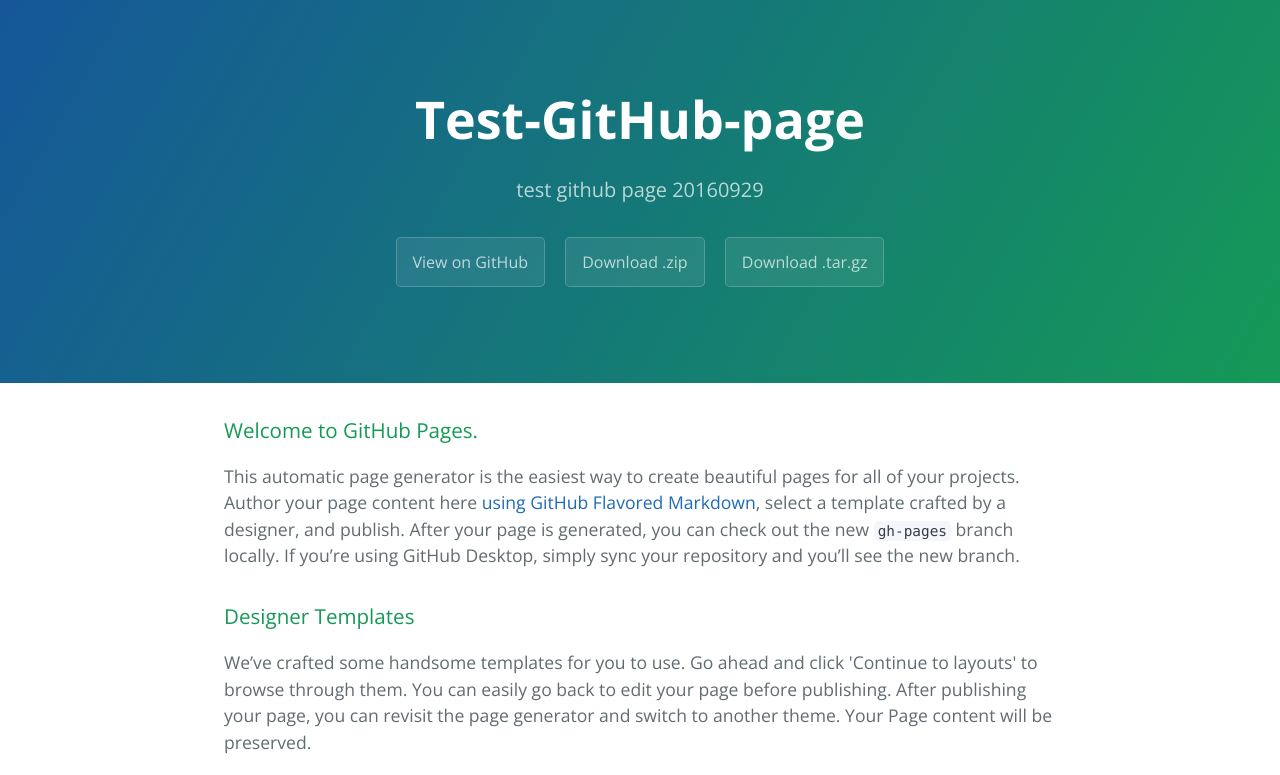
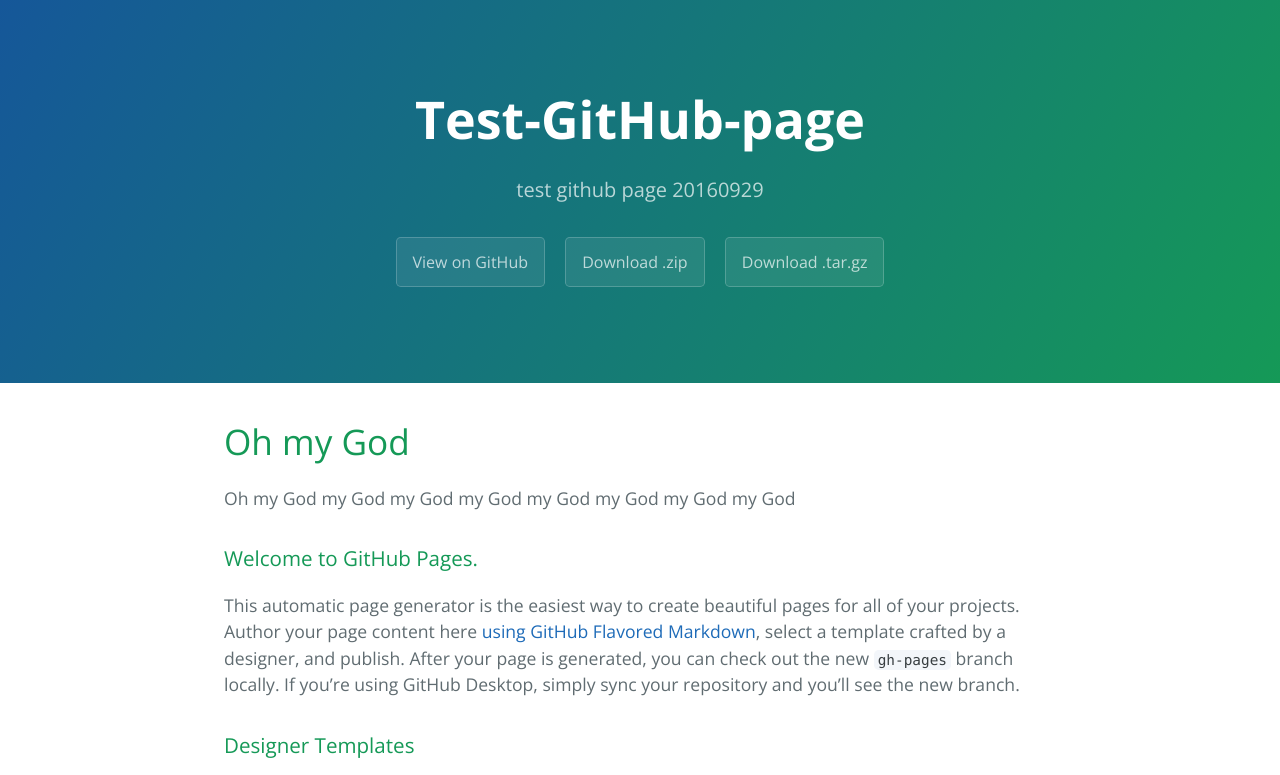
Before and after one commit to jackbigapple/test-github-page, a plain HTML site: page index.html in a window 1280 px wide. Shown: the top 775 px of the page. Drawn offline with nearby package versions, Linux system fonts and the light colour scheme.

Commit message:
Update index.html

```diff
--- a/index.html
+++ b/index.html
@@ -19,6 +19,8 @@
     </section>
 
     <section class="main-content">
+      <h1>Oh my God</h1>
+      <p>Oh my God my God my God my God my God my God my God my God</p>
       <h3>
 <a id="welcome-to-github-pages" class="anchor" href="#welcome-to-github-pages" aria-hidden="true"><span aria-hidden="true" class="octicon octicon-link"></span></a>Welcome to GitHub Pages.</h3>
 
```
